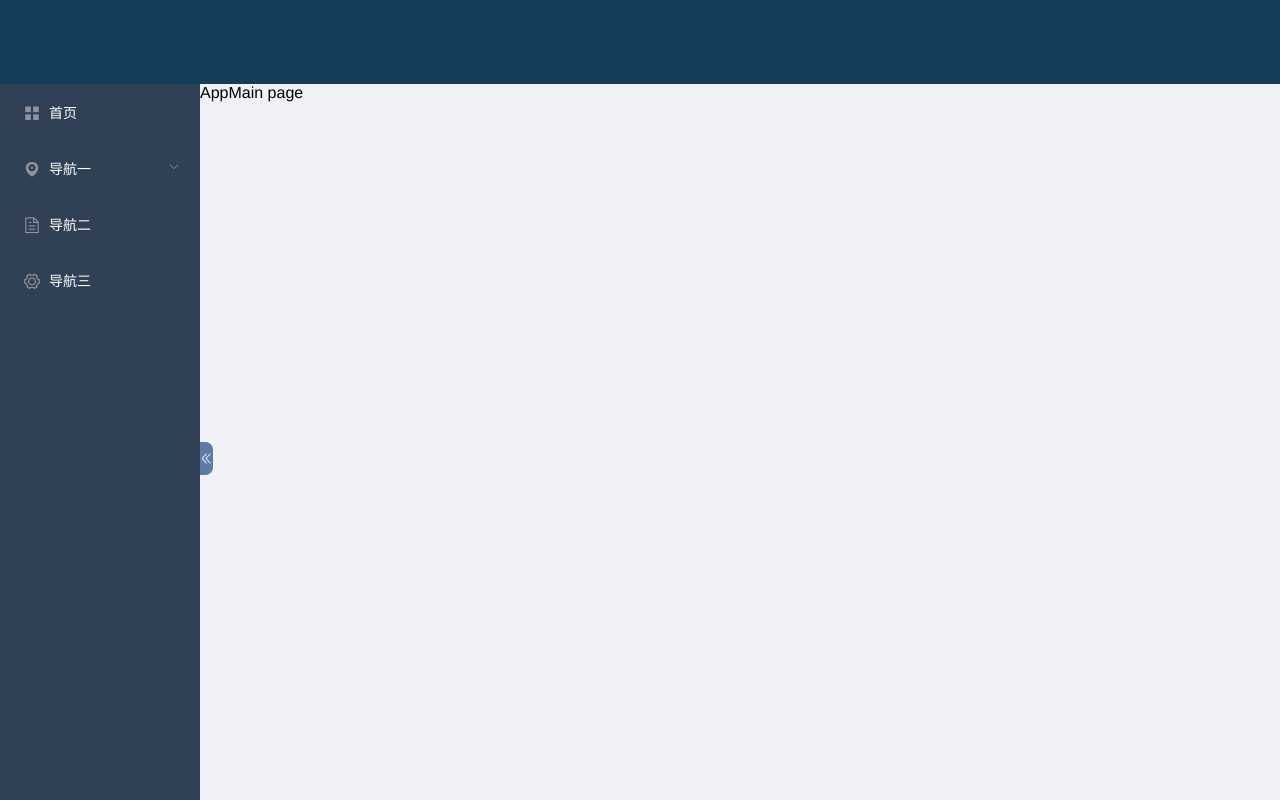
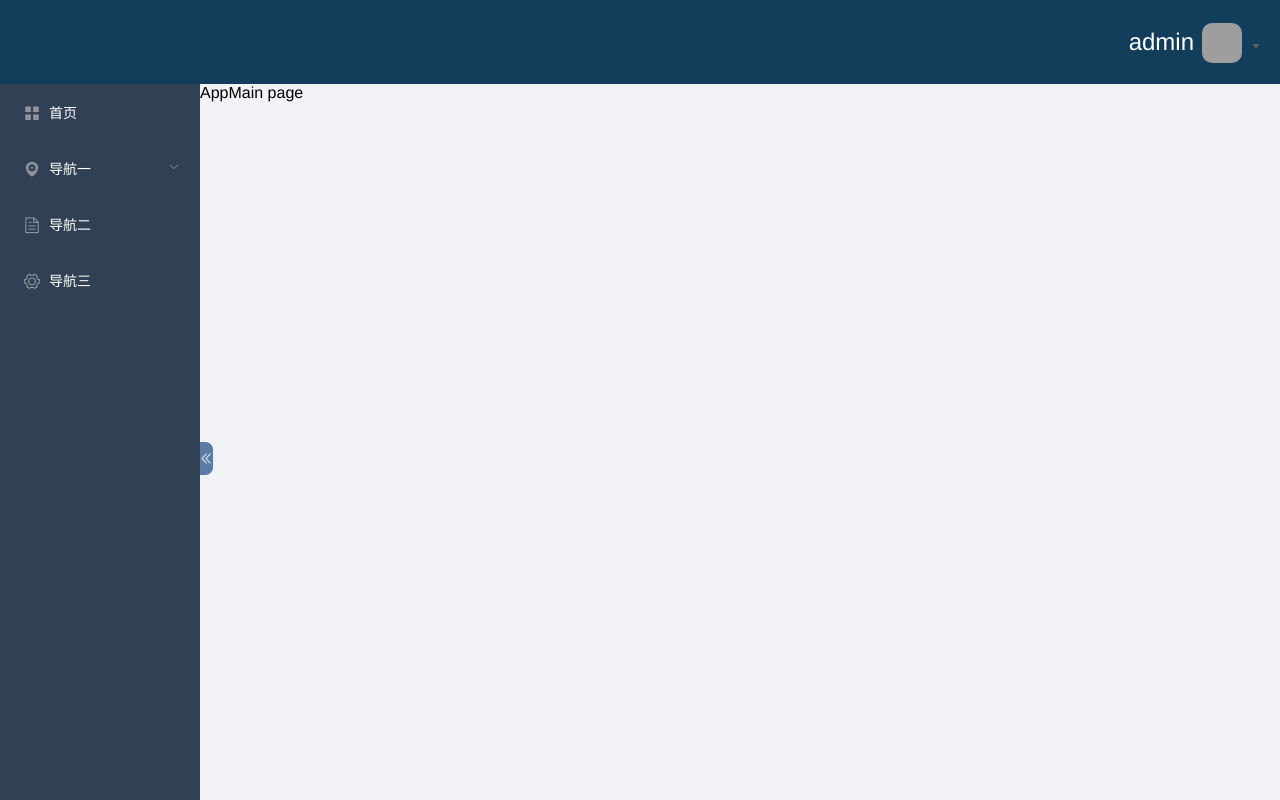
Before and after one commit to Bienaii/initial-template-vue2, a Vue app: page /#/dashboard in a window 1280 px wide. Built offline with nearby package versions, Linux system fonts and the light colour scheme; grey boxes are pictures that could not be loaded.

Commit message:
feat: 增加顶部栏功能(静态)

```diff
--- a/src/layout/components/Navbar/index.vue
+++ b/src/layout/components/Navbar/index.vue
@@ -1,5 +1,25 @@
 <template>
   <div class="navbar-container">
+    <div style="line-height: 84px;display: flex;align-items: center;justify-content: flex-end;">
+      <span style="color: #fff;font-size: 24px;">admin</span>
+      <el-dropdown class="avatar-container right-menu-item hover-effect" trigger="click">
+        <div class="avatar-wrapper">
+          <!-- <el-avatar style="margin: 0 15px;cursor: pointer;" src="https://cube.elemecdn.com/0/88/03b0d39583f48206768a7534e55bcpng.png" ></el-avatar> -->
+          <img src="https://cube.elemecdn.com/0/88/03b0d39583f48206768a7534e55bcpng.png" class="user-avatar">
+          <i class="el-icon-caret-bottom" />
+        </div>
+        <el-dropdown-menu slot="dropdown">
+          <!-- <router-link to="/">
+            <el-dropdown-item>首页</el-dropdown-item>
+          </router-link> -->
+          <el-dropdown-item>个人中心</el-dropdown-item>
+          <el-dropdown-item>修改密码</el-dropdown-item>
+          <el-dropdown-item divided @click.native="logout">
+            <span style="display:block;">退出登录</span>
+          </el-dropdown-item>
+        </el-dropdown-menu>
+      </el-dropdown>
+    </div>
   </div>
 </template>
 
@@ -11,6 +31,11 @@ export default {
 
     }
   },
+  methods: {
+    logout() {
+
+    }
+  }
 }
 </script>
 
@@ -18,5 +43,51 @@ export default {
 .navbar-container {
   height: 84px;
   background: #123d5b;
+  .right-menu-item {
+    display: inline-block;
+    padding: 0 8px;
+    height: 100%;
+    font-size: 18px;
+    color: #5a5e66;
+    vertical-align: text-bottom;
+
+    &.hover-effect {
+      cursor: pointer;
+      transition: background .3s;
+
+      &:hover {
+        background: rgba(0, 0, 0, .025)
+      }
+    }
+  }
+  .avatar-container {
+    margin-right: 30px;
+
+    .avatar-wrapper {
+      // margin-top: 5px;
+      position: relative;
+      top: 15px;
+
+      .user-avatar {
+        cursor: pointer;
+        width: 40px;
+        height: 40px;
+        border-radius: 10px;
+      }
+
+      .el-icon-caret-bottom {
+        cursor: pointer;
+        position: absolute;
+        right: -20px;
+        top: 25px;
+        font-size: 12px;
+      }
+    }
+  }
 }
 </style>
+<style scoped lang="scss">
+  // .el-dropdown-menu.el-popper {
+  //   top: 64px;
+  // }
+</style>
--- a/src/layout/components/Sidebar/index.vue
+++ b/src/layout/components/Sidebar/index.vue
@@ -1,5 +1,5 @@
 <template>
-  <div class="sidebar-container" :class="{'is-folded': !isCollapse}">
+  <div class="sidebar-container">
     <el-menu
       :collapse="isCollapse"
       default-active="1-4-1"
@@ -83,9 +83,6 @@ export default {
     z-index: 10;
   }
 }
-.sidebar-container .is-folded {
-  // width: 40px;
-}
 </style>
 <style lang="scss">
 $bgColor:#304156;
```
